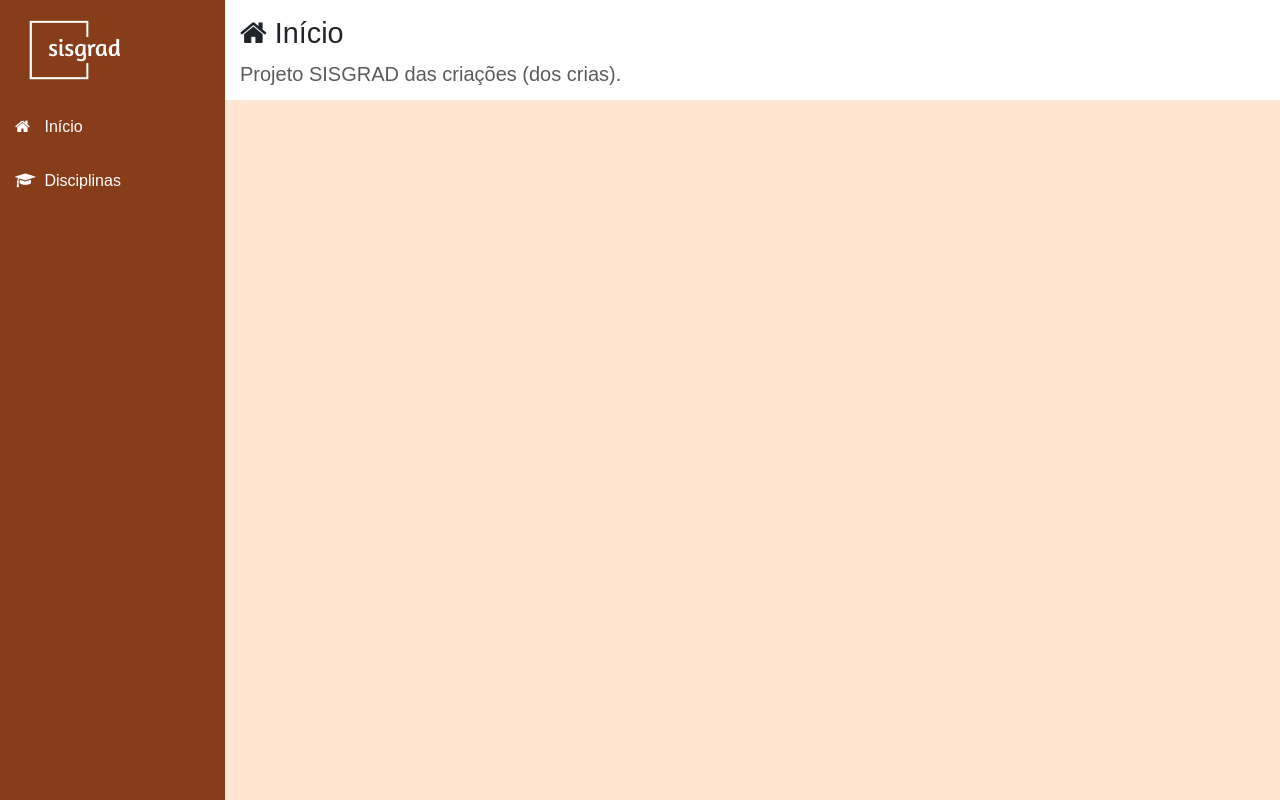
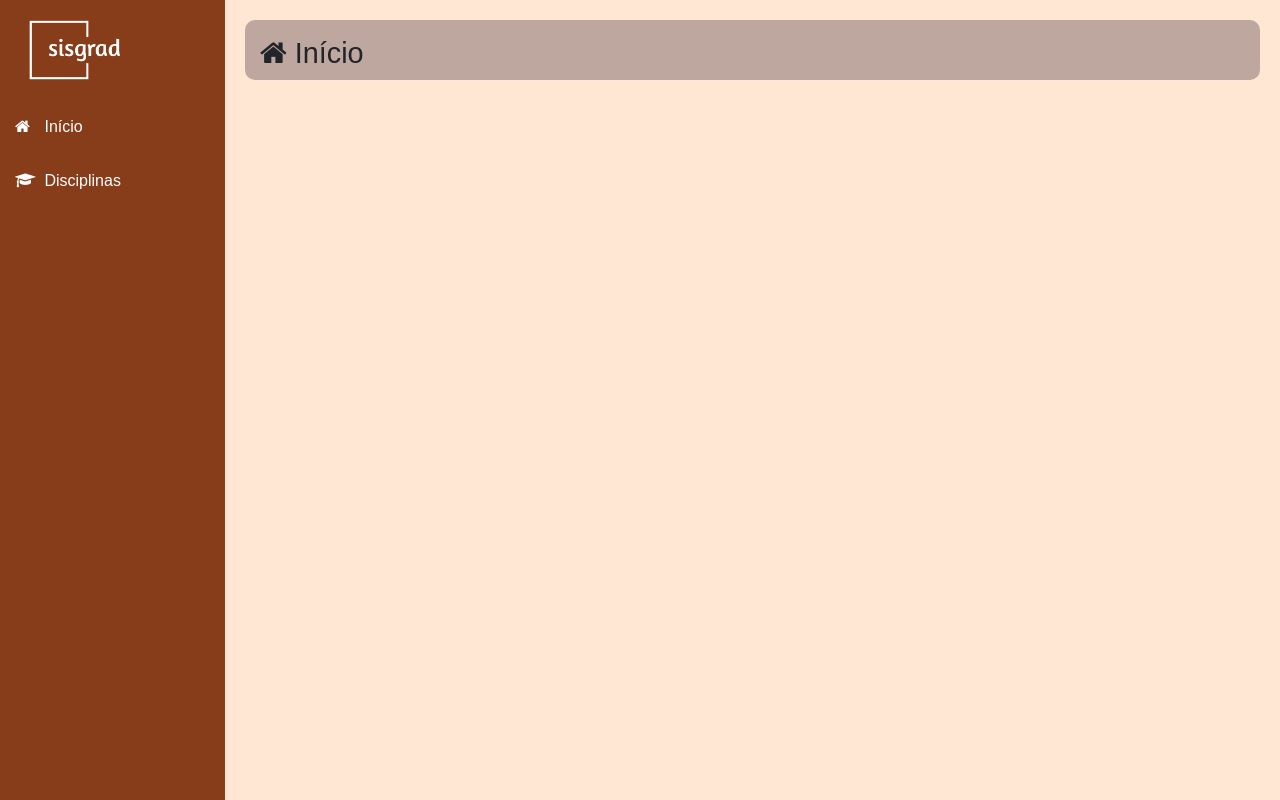
Before and after one commit to Edusu123/sisgrad, a React (Create React App) app in the folder frontend/: page / in a window 1280 px wide. Built offline with nearby package versions, Linux system fonts and the light colour scheme.

Commit message:
changing header style

```diff
--- a/frontend/src/components/template/header.css
+++ b/frontend/src/components/template/header.css
@@ -1,7 +1,9 @@
 header.header {
-    background-color: #FFF;
+    background-color: #BDA79E;
+    border-radius: 10px;
     overflow: hidden;
     padding: 0px 15px;
+    margin: 20px;
     white-space: nowrap;
 }
 
```
